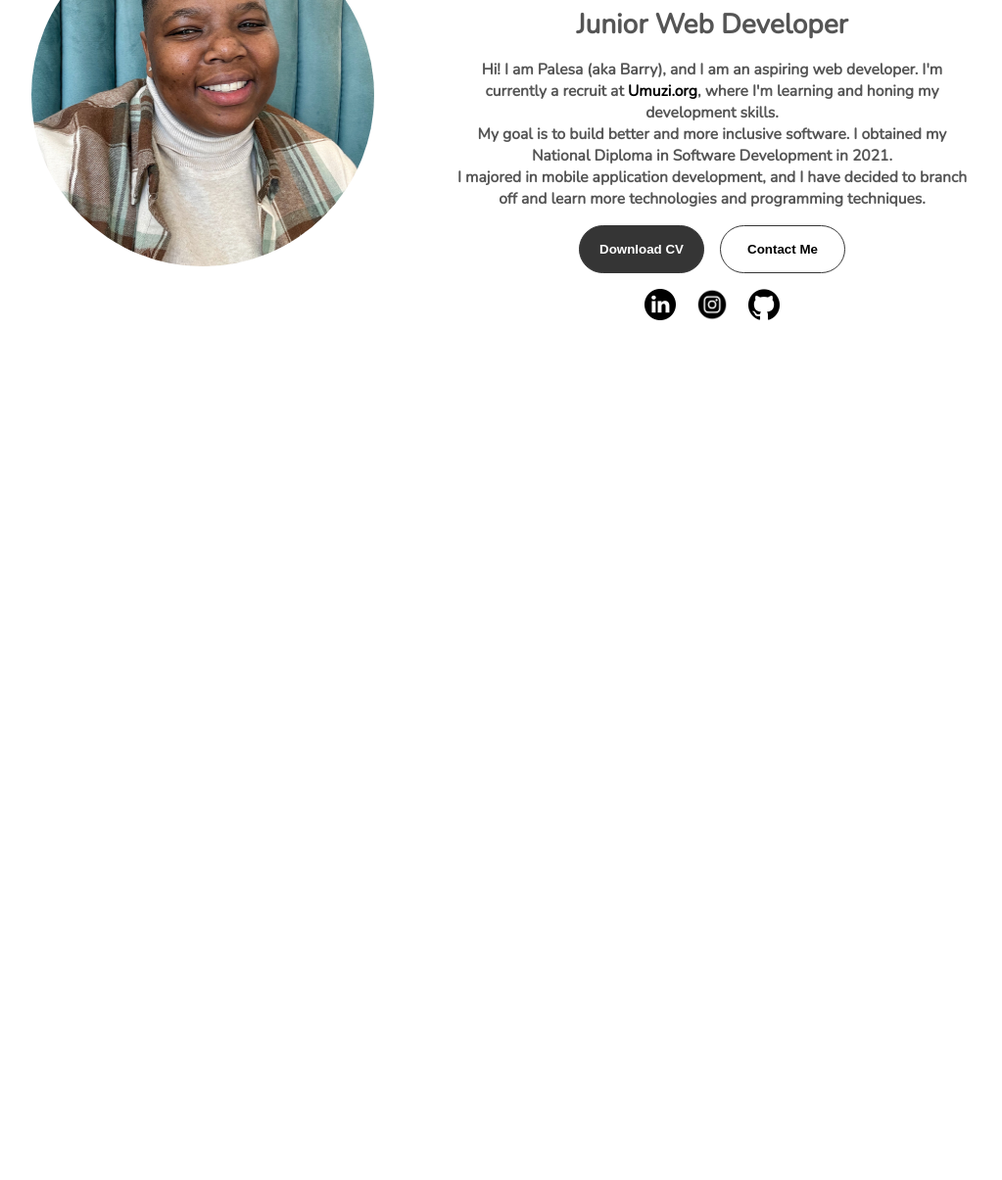
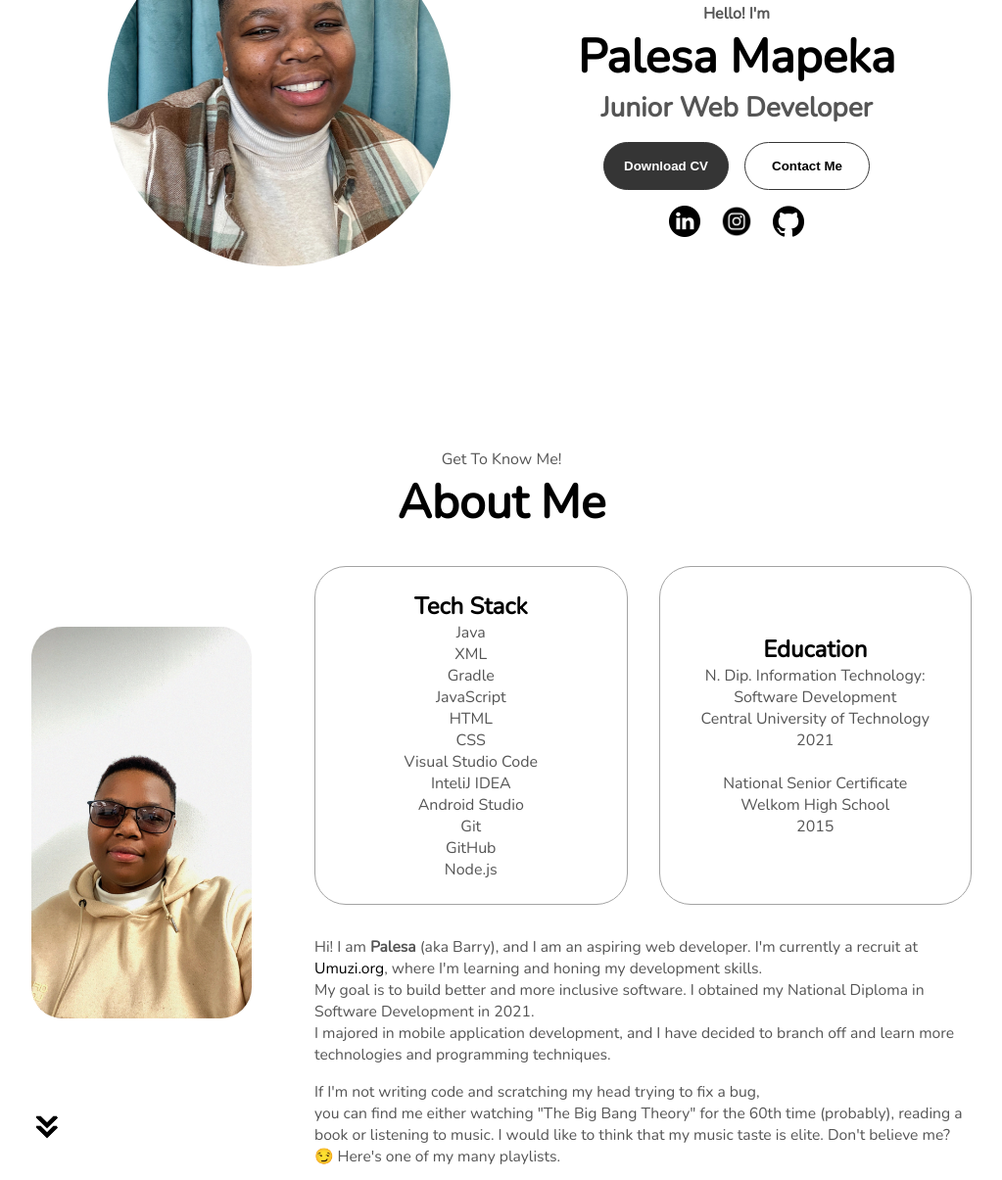
Before and after one commit to palesamapeka/updated.site.github.io, a plain HTML site: page index.html in a window 1280 px wide. Shown: the part 350-1555 px from the top of the page at 98% size, without its empty margins (128-1151 px from the left). Before the commit the page ends 800 px from the top, so only its background shows below. Drawn offline with nearby package versions, Linux system fonts and the light colour scheme.

Commit message:
added link to playlist and about me

```diff
--- a/index.html
+++ b/index.html
@@ -49,10 +49,6 @@
             <p class="section__text__p1">Hello! I'm</p>
             <h1 class="title">Palesa Mapeka</h1>
             <p class="section__text__p2">Junior Web Developer</p>
-            <p class="section__text__p3">Hi! I am Palesa (aka Barry), and I am an aspiring web developer. I'm currently a recruit at <a>Umuzi.org</a>,
-              where I'm learning and honing my development skills. <br>My goal is to build better and more inclusive software.
-              I obtained my National Diploma in Software Development in 2021. <br>I majored in mobile application development,
-              and I have decided to branch off and learn more technologies and programming techniques.</p>
 
             <div class="btn-container">
                 <button class="btn btn-color-1" onclick="window.open('assets/Learning Web Design _ A Beginner’s Guide to HTML, CSS, JavaScript, and Web Graphics ( PDFDrive )')">Download CV</button>
@@ -65,6 +61,60 @@
             </div>
         </div>
     </section>
+
+    <section id="about">
+      <p class="section__text">Get To Know Me!</p>
+      <h1 class="title">About Me</h1>
+      <div class="section-container">
+        <div class="section__pic-container">
+          <!-- replace this with cooler picture -->
+          <img src="./assets/EB893080-3BA5-4559-BBBD-FF522FB255AD.jpeg" class="about-pic">
+        </div>
+
+        <div class="about-details-container">
+          <div class="about-containers">
+            <div class="details-container">
+
+              <!-- <img src="/assets/experience.png" class="icon"> -->
+              <h1>Tech Stack</h1>
+              <p>Java</p>
+              <p>XML</p>
+              <p>Gradle</p>
+              <p>JavaScript</p>
+              <p>HTML</p>
+              <p>CSS</p>
+              <p>Visual Studio Code</p>
+              <p>InteliJ IDEA</p>
+              <p>Android Studio</p>
+              <p>Git</p>
+              <p>GitHub</p>
+              <p>Node.js</p>
+            </div>
+            <div class="details-container">
+               <!-- <img src="/assets/education.png" class="icon"> -->
+               <h1>Education</h1>
+               <p>N. Dip. Information Technology: Software Development <br>Central University of Technology <br>2021</p>
+               <p><br></p>
+               <p>National Senior Certificate <br>Welkom High School <br>2015</p>
+             </div>
+            </div>
+            <div class="text-container">
+              <p class="section__text__p3">Hi! I am <strong>Palesa</strong> (aka Barry), and I am an aspiring web developer. I'm currently a recruit at <a>Umuzi.org</a>,
+                where I'm learning and honing my development skills. <br>My goal is to build better and more inclusive software.
+                I obtained my National Diploma in Software Development in 2021. <br>I majored in mobile application development,
+                and I have decided to branch off and learn more technologies and programming techniques.</p>
+
+                <p class="section__text__p3">If I'm not writing code and scratching my head trying to fix a bug, <br>
+                  you can find me either watching "The Big Bang Theory" for the 60th time (probably), reading a book or listening
+                  to music. I would like to think that my music taste is elite. Don't believe me? &#128527; Here's one of my many playlists.
+                </p>
+                <iframe style="border-radius:12px" src="https://open.spotify.com/embed/playlist/2eQU54GK7uXqWSSDasINWi?utm_source=generator" width="100%" height="352" frameBorder="0" allowfullscreen="" allow="autoplay; clipboard-write; encrypted-media; fullscreen; picture-in-picture" loading="lazy"></iframe>
+            </div>
+          </div>
+        </div>
+      </div>
+      <img src="./assets/arrow.png" alt="arrow icon" class="icon" onclick="location.href='./#projects'">
+    </section>
     <script src="script.js"></script>
 </body>
 
--- a/styles.css
+++ b/styles.css
@@ -260,3 +260,52 @@ a:hover{
   .btn-container {
     gap: 1rem;
   }
+
+  /* ABOUT */
+  #about{
+    position: relative;
+  }
+
+  .about-containers{
+    gap: 2rem;
+    margin-bottom: 2rem;
+    margin-top: 2rem;
+  }
+
+  .details-container{
+    justify-content:center ;
+    flex-direction: column;
+  }
+  .about-containers, .details-container{
+    display: flex;
+  }
+
+  .about-pic{
+    border-radius: 2rem;
+  }
+
+  .arrow{
+    position: absolute;
+    right: -5rem;
+    bottom: 2.5rem;;
+  }
+  .details-container {
+    padding: 1.5rem;
+    flex: 1;
+    background: white;
+    border-radius: 2rem;
+    border: rgb(53, 53, 53) 0.1rem solid;
+    border-color: rgb(163, 163, 163);
+    text-align: center;
+  }
+
+  .section-container {
+    gap: 4rem;
+    height: 80%;
+  }
+
+  .section__pic-container {
+    height: 400px;
+    width: 400px;
+    margin: auto 0;
+  }
```
Also changed, not shown: assets/EB893080-3BA5-4559-BBBD-FF522FB255AD.jpeg (added).
